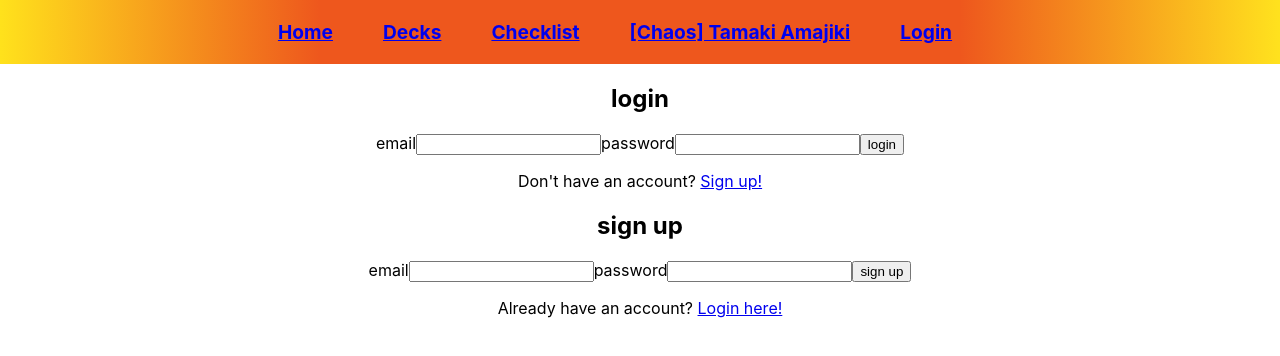
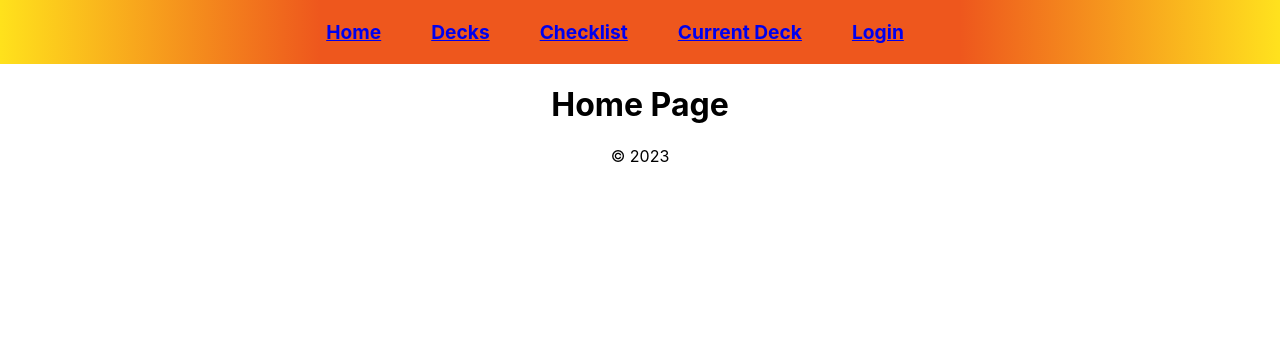
Before and after one commit to papa-fish/plus-ultra-deck-management, a React (Create React App) app: page / in a window 1280 px wide. Shown: the top 356 px of the page. Built offline with nearby package versions, Linux system fonts and the light colour scheme.

Commit message:
react-router refactor

```diff
--- a/package.json
+++ b/package.json
@@ -9,6 +9,7 @@
     "axios": "^1.4.0",
     "react": "^18.2.0",
     "react-dom": "^18.2.0",
+    "react-router-dom": "^6.14.2",
     "react-scripts": "5.0.1",
     "web-vitals": "^2.1.4"
   },
--- a/src/App.css
+++ b/src/App.css
@@ -1,3 +1,26 @@
 .App {
     text-align: center;
 }
+
+.nav-bar {
+    display: flex;
+    justify-content: center;
+    align-items: baseline;
+    list-style: none;
+    text-decoration: none;
+    background: rgb(255,222,0);
+    background: linear-gradient(90deg, rgba(255,222,0,0.8883928571428571) 0%, rgba(238,87,29,1) 25%, rgba(238,87,29,1) 75%, rgba(255,222,0,0.8827906162464986) 100%);
+    color: rgb(255, 255, 255, 1);
+    padding: 20px 0;
+    font-size: larger;
+    font-weight: bold;
+}
+
+.nav-bar a:visited {
+    color: rgb(255, 255, 255, 1);
+}
+
+.nav-bar a,
+.nav-bar p {
+    padding-right: 50px;
+}
--- a/src/App.js
+++ b/src/App.js
@@ -1,11 +1,19 @@
 import { useState } from 'react';
 import { getUser } from './utilities/users_service';
+import { Link, Route, Routes } from 'react-router-dom';
 
-import HomePage from './pages/HomePage';
 import LoginPage from './pages/LoginPage';
 import SignUpPage from './pages/SignUpPage';
 
 import './App.css';
+
+function HomePage() {
+  return(
+    <div>
+      <h1>Home Page</h1>
+    </div>
+  );
+};
 
 function App() {
 
@@ -22,12 +30,29 @@ function App() {
 
   return (
     <div className="App">
-      <HomePage
-        user={user}
-        onLogout={logout}
-      />
-      <LoginPage onLogin={login} />
-      <SignUpPage />
+
+    <nav className='nav-bar'>
+      <Link to="/">Home</Link>
+      <Link to="/decks">Decks</Link>
+      <Link to="/checklist">Checklist</Link>
+      <Link to="/currentdeck">Current Deck</Link>
+      { user ? <>
+        <p>Logged in as: {user.email}</p>
+        <Link onClick={logout} to="/">Logout</Link> </> :
+        <Link to="/users/login">Login</Link>
+      }
+    </nav>
+
+    <Routes>
+      <Route path="/" element={<HomePage />} />
+      <Route path="/users/login" element={<LoginPage onLogin={login}/>} />
+      <Route path="/users/signup" element={<SignUpPage />} />
+    </Routes>
+
+    <footer>
+      &copy; {new Date().getFullYear()}
+    </footer>
+
     </div>
   );
 }
--- a/src/components/NavBar.css
+++ /dev/null
@@ -1,20 +0,0 @@
-.nav-bar {
-    display: flex;
-    justify-content: center;
-    list-style: none;
-    text-decoration: none;
-    background: rgb(255,222,0);
-    background: linear-gradient(90deg, rgba(255,222,0,0.8883928571428571) 0%, rgba(238,87,29,1) 25%, rgba(238,87,29,1) 75%, rgba(255,222,0,0.8827906162464986) 100%);
-    color: rgb(255, 255, 255, 1);
-    padding: 20px 0;
-    font-size: larger;
-    font-weight: bold;
-}
-
-.nav-bar a:visited {
-    color: rgb(255, 255, 255, 1);
-}
-
-.nav-bar li {
-    padding-right: 50px;
-}
--- a/src/index.js
+++ b/src/index.js
@@ -2,10 +2,13 @@ import React from 'react';
 import ReactDOM from 'react-dom/client';
 import './index.css';
 import App from './App';
+import { BrowserRouter as Router } from 'react-router-dom';
 
 const root = ReactDOM.createRoot(document.getElementById('root'));
 root.render(
     <React.StrictMode>
-      <App />
+      <Router>
+        <App />
+      </Router>
     </React.StrictMode>
 );
--- a/src/pages/HomePage.jsx
+++ /dev/null
@@ -1,14 +0,0 @@
-import NavBar from "../components/NavBar";
-
-export default function HomePage({ user, onLogout, onLogin }) {
-
-    return(
-        <div>
-            <NavBar
-                user={user}
-                onLogout={onLogout}
-                onLogin={onLogin}
-            />
-        </div>
-    );
-};
```
Also changed, not shown: 1 other file (tests, documents, lock files or other folders).
